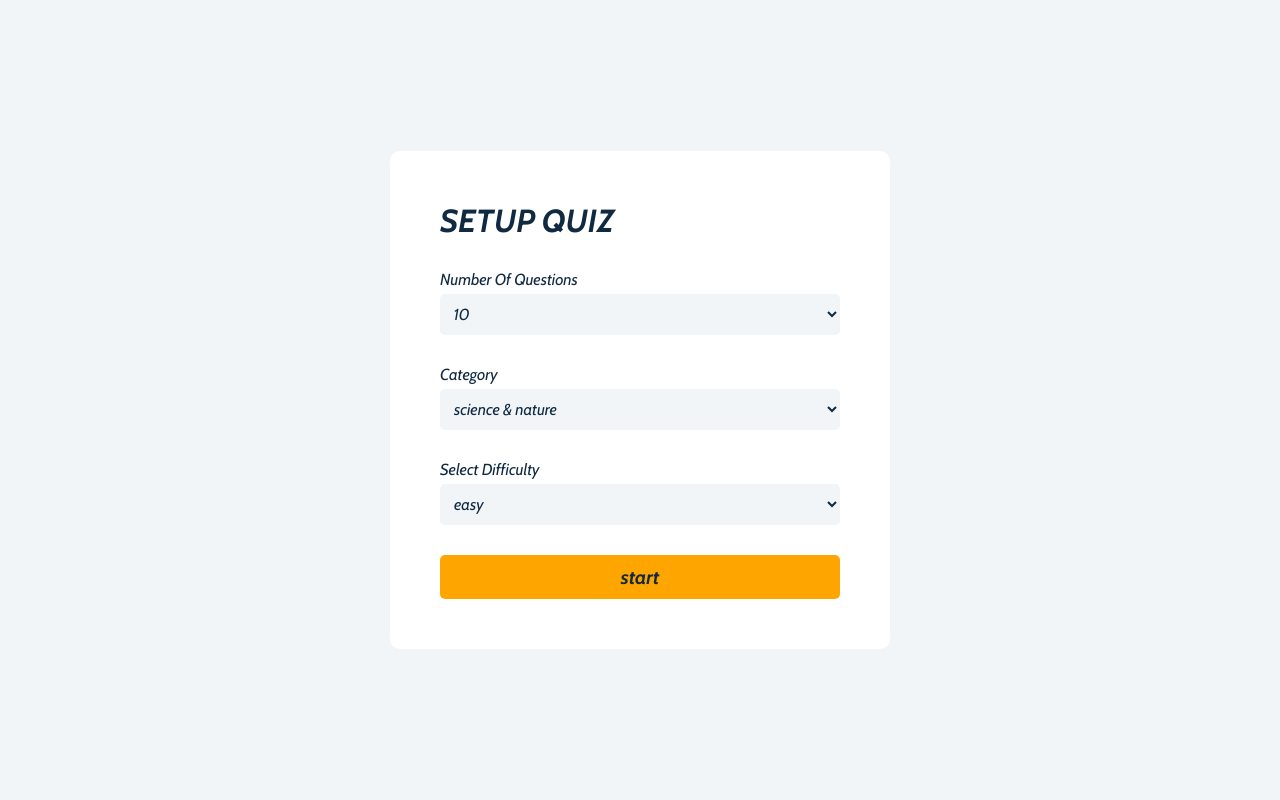
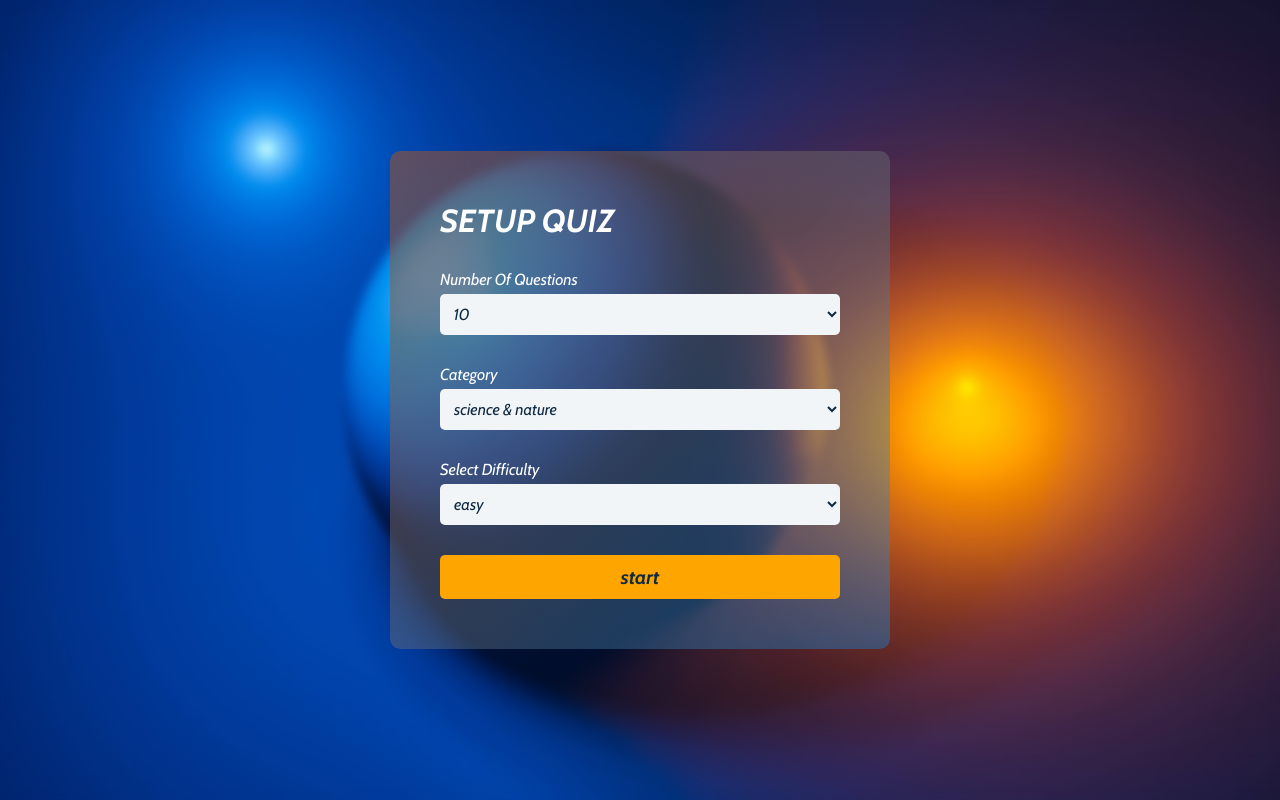
Before and after one commit to sajadgnf/react-quiz, a React (Create React App) app: page / in a window 1280 px wide. Built offline with nearby package versions, Linux system fonts and the light colour scheme.

Commit message:
add backgorund image and change the style to glassmorph

```diff
--- a/src/index.scss
+++ b/src/index.scss
@@ -2,12 +2,15 @@
   margin: 0;
   padding: 0;
   box-sizing: border-box;
-  color: #102a42;
+  color: #ffffff;
   font-family: "Cabin", sans-serif;
 }
 
 body {
-  background: #f1f5f8;
+  background-color: #f1f5f8;
+  background: url(./assets/images/background.jpg) center no-repeat;
+  background-size: cover;
+  backdrop-filter: blur(5px);
   min-height: 100vh;
 }
 
@@ -24,8 +27,8 @@ body {
 .loading {
   width: 6rem;
   height: 6rem;
-  border: 3px solid #dfdfdf;
-  border-top-color: hsl(205, 78%, 60%);
+  border: 5px solid #dfdfdf;
+  border-top-color: hsl(36, 100%, 46%);
   border-radius: 50%;
   margin: auto;
   animation: spinner 0.5s linear infinite;
@@ -38,12 +41,27 @@ body {
 }
 
 .setupFrom {
-  background-color: #fff;
+  background: rgb(13, 148, 238);
+  background: linear-gradient(315deg, rgba(13, 148, 238, 0.1) 0%, rgba(254, 164, 1, 0.1) 100%);
+  overflow: hidden;
   border-radius: 10px;
   height: auto;
   width: 500px;
   max-width: 80vw;
   padding: 50px;
+  position: relative;
+
+  &::after {
+    content: "";
+    position: absolute;
+    top: 0;
+    left: 0;
+    width: 100%;
+    height: 100%;
+    backdrop-filter: blur(5px);
+    background: linear-gradient(315deg, rgba(13, 148, 238, 0.3) 0%, rgba(149, 65, 42, 0.5) 100%);
+    z-index: -1;
+  }
 
   h2 {
     margin-bottom: 30px;
@@ -61,6 +79,11 @@ body {
     outline: none;
     border-radius: 5px;
     background-color: #f1f5f8;
+    color: #102a42;
+  }
+
+  option {
+    color: #102a42;
   }
 
   button {
@@ -79,7 +102,8 @@ body {
 }
 
 .questionContainer {
-  background-color: #fff;
+  background: rgb(13, 148, 238);
+  background: linear-gradient(315deg, rgba(13, 148, 238, 0.1) 0%, rgba(254, 164, 1, 0.1) 100%);
   width: 70rem;
   max-width: 90vw;
   display: flex;
@@ -87,6 +111,19 @@ body {
   align-items: center;
   flex-direction: column;
   border-radius: 5px;
+  position: relative;
+
+  &::after {
+    content: "";
+    position: absolute;
+    top: 0;
+    left: 0;
+    width: 100%;
+    height: 100%;
+    backdrop-filter: blur(5px);
+    background: linear-gradient(315deg, rgba(13, 148, 238, 0.3) 0%, rgba(149, 65, 42, 0.5) 100%);
+    z-index: -1;
+  }
 
   .title {
     display: flex;
@@ -115,15 +152,13 @@ body {
   width: 80%;
   margin: 5px;
   cursor: pointer;
-  background: #8bcbf9;
-  transition: all 0.3s linear;
+  background: #0d94ee;
+  background: linear-gradient(315deg, rgba(13, 148, 238, 0.7) 0%, rgba(149, 65, 42, 0.7) 100%);
+  transition: all 0.2s linear;
 
   &:hover {
     background: #0b7dce;
-  }
-
-  &:hover * {
-    color: #fff;
+    background: linear-gradient(315deg, rgba(149, 65, 42, 0.7) 0%, rgba(13, 148, 238, 0.7) 100%);
   }
 }
 
@@ -156,6 +191,7 @@ body {
   margin-left: auto;
   font-size: 1rem;
   font-weight: bold;
+  color: #102a42;
 
   &:hover {
     background-color: rgb(247, 160, 0);
@@ -178,7 +214,7 @@ body {
 }
 
 .modalContent {
-  background-color: #fff;
+  background-color: rgb(99, 99, 99);
   width: 600px;
   max-width: 90vw;
   height: 250px;
```
Also changed, not shown: src/assets/images/background.jpg (added).
